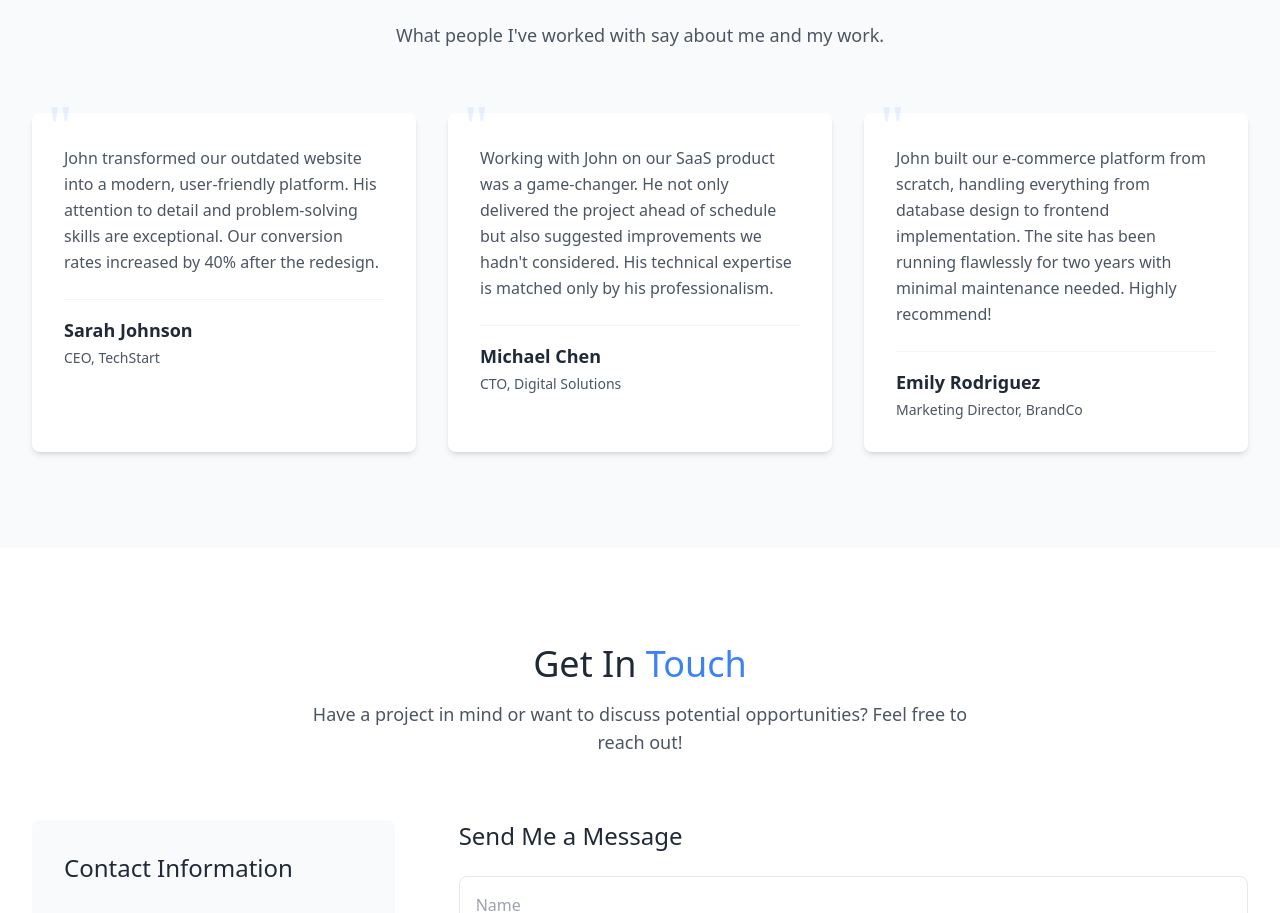
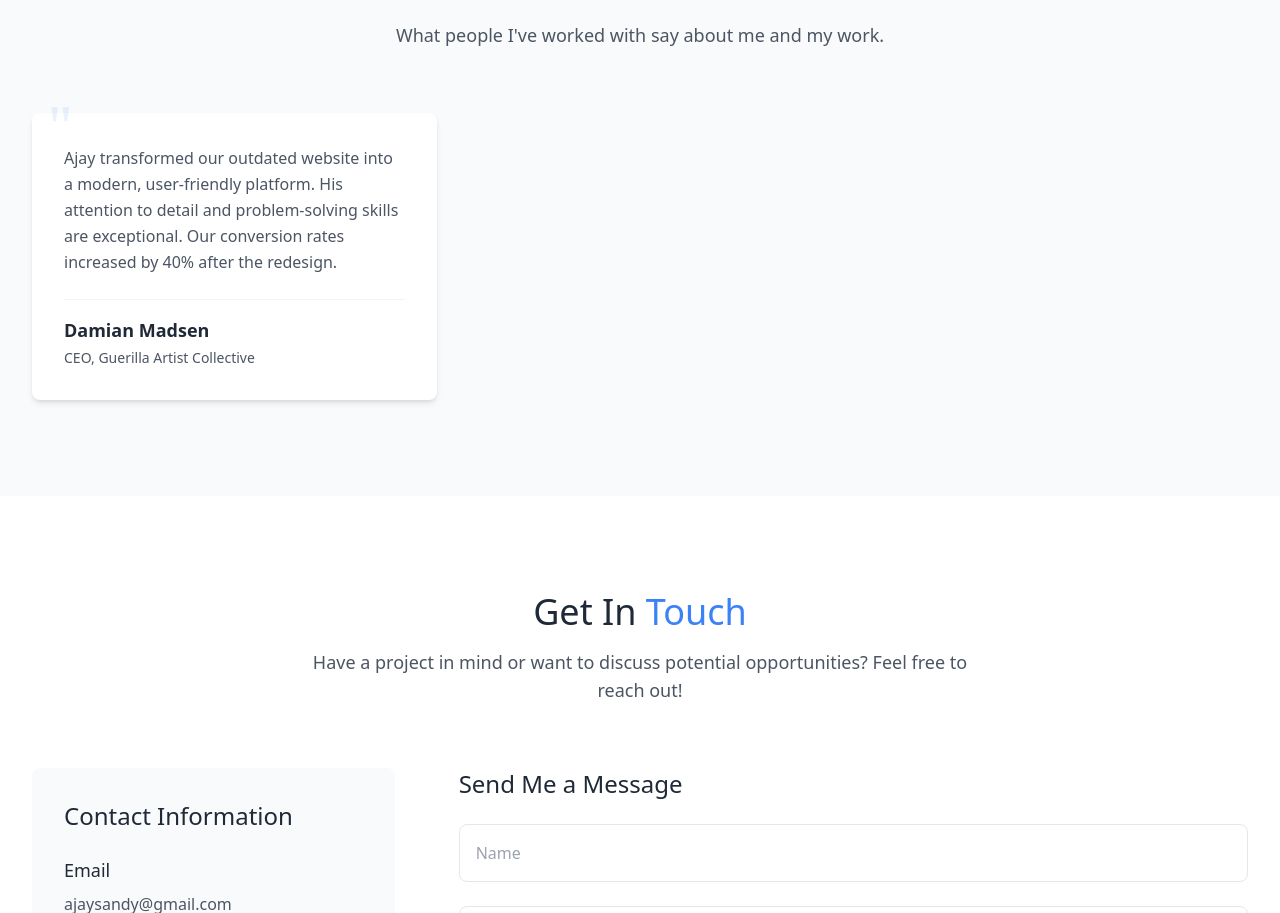
Before and after one commit to ajay3009/portfolio, a React (Vite) app: page / in a window 1280 px wide. Shown: the part 3968-4881 px from the top of the page. Built offline with nearby package versions, Linux system fonts and the light colour scheme.

Commit message:
Testimonial section updated

```diff
--- a/src/components/sections/Testimonials.jsx
+++ b/src/components/sections/Testimonials.jsx
@@ -3,20 +3,10 @@ import { motion } from 'framer-motion';
 const Testimonials = () => {
   const testimonials = [
     {
-      name: 'Sarah Johnson',
-      role: 'CEO, TechStart',
-      text: 'John transformed our outdated website into a modern, user-friendly platform. His attention to detail and problem-solving skills are exceptional. Our conversion rates increased by 40% after the redesign.',
-    },
-    {
-      name: 'Michael Chen',
-      role: 'CTO, Digital Solutions',
-      text: 'Working with John on our SaaS product was a game-changer. He not only delivered the project ahead of schedule but also suggested improvements we hadn\'t considered. His technical expertise is matched only by his professionalism.',
-    },
-    {
-      name: 'Emily Rodriguez',
-      role: 'Marketing Director, BrandCo',
-      text: 'John built our e-commerce platform from scratch, handling everything from database design to frontend implementation. The site has been running flawlessly for two years with minimal maintenance needed. Highly recommend!',
-    },
+      name: 'Damian Madsen',
+      role: 'CEO, Guerilla Artist Collective',
+      text: 'Ajay transformed our outdated website into a modern, user-friendly platform. His attention to detail and problem-solving skills are exceptional. Our conversion rates increased by 40% after the redesign.',
+    }
   ];
 
   return (
@@ -29,7 +19,7 @@ const Testimonials = () => {
           </p>
         </div>
 
-        <div className="grid grid-cols-1 md:grid-cols-2 lg:grid-cols-3 gap-8">
+        <div className="grid grid-cols-1 w-4/12 place-items-center">
           {testimonials.map((testimonial, index) => (
             <motion.div
               key={index}
```
